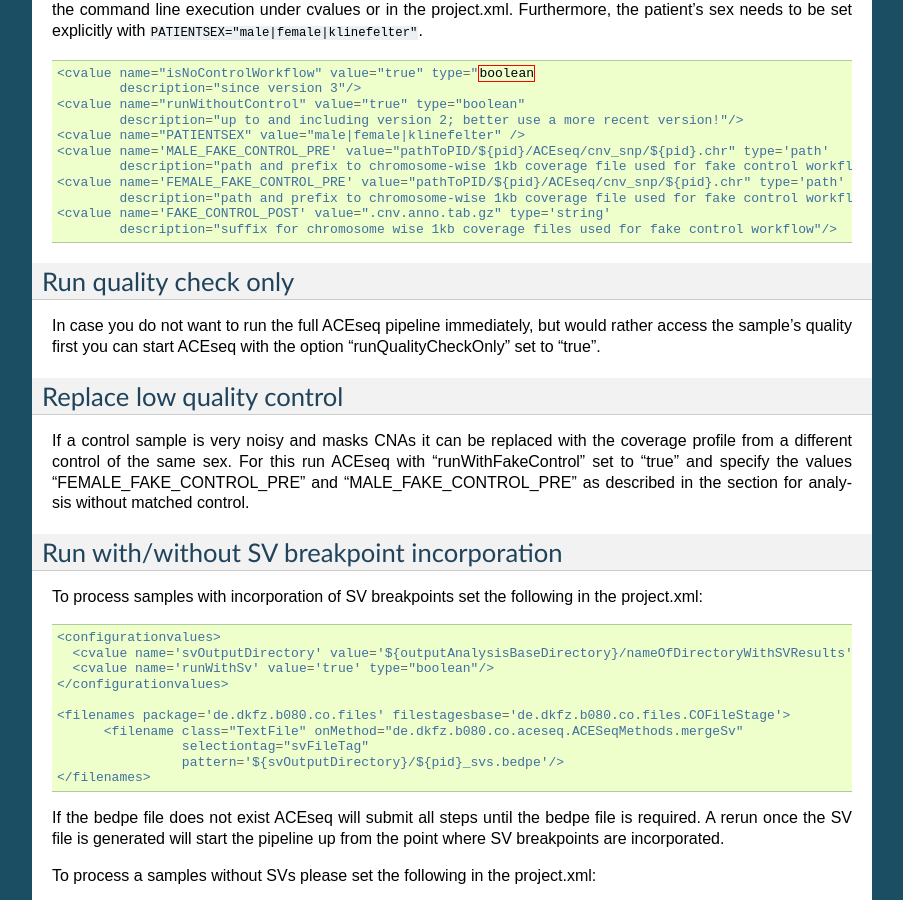
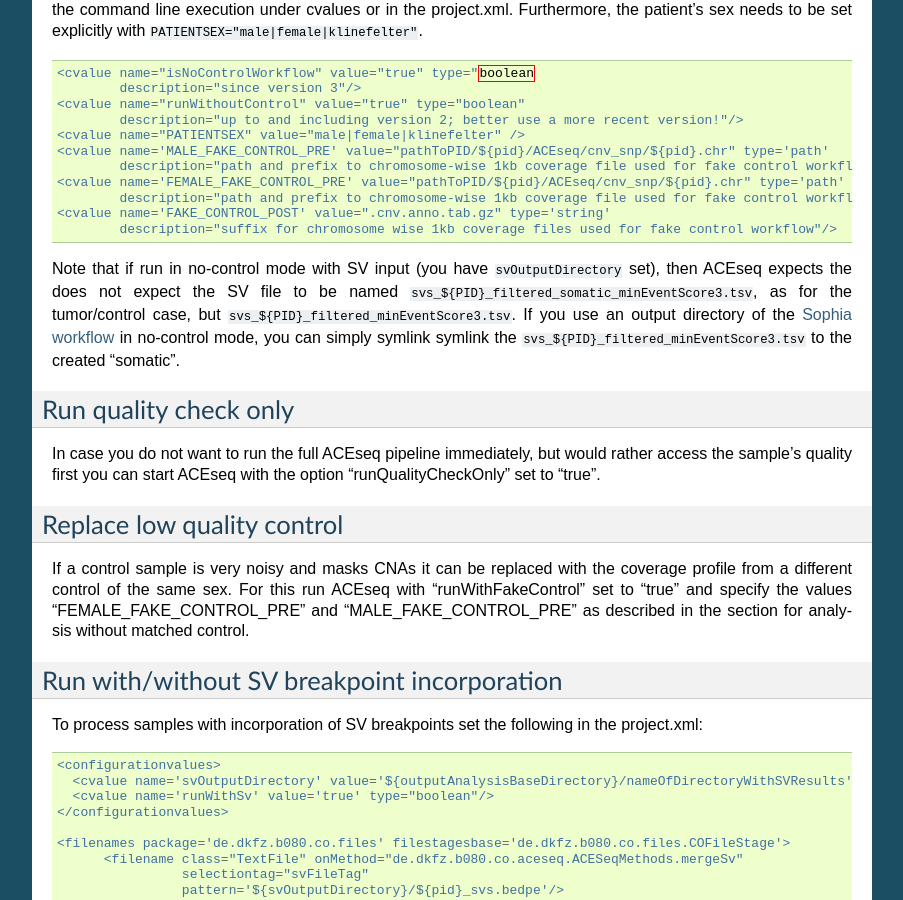
Before and after one commit to DKFZ-ODCF/ACEseqWorkflow, a Sphinx documentation site: the page built from documentation/source/alternativeRunningModes.rst, in a window 1280 px wide and 900 px high, scrolled down 970 px. Shown: the whole window, without its empty margins (198-1101 px from the left). Built offline with Sphinx 7.4.7, drawn with Linux system fonts in a browser that asks for light colours; formulas are drawn with MathJax 3.

Commit message:
Added info about SV file name to docs.

```diff
--- a/documentation/source/alternativeRunningModes.rst
+++ b/documentation/source/alternativeRunningModes.rst
@@ -32,7 +32,7 @@
 The fake control files should thus be located at ``${*_FAKE_CONTROL_PRE}${chromosome}${FAKE_CONTROL_POST}``.
 Each file should be a gzip-compressed TSV with a commented (``#``) header:
 
-.. code-block:: tsv
+::
 
     #chr    pos     end     normal  tumor   map
 
@@ -74,7 +74,7 @@
      <cvalue name='FAKE_CONTROL_POST' value=".cnv.anno.tab.gz" type='string'
              description="suffix for chromosome wise 1kb coverage files used for fake control workflow"/>
 
-
+Note that if run in no-control mode with SV input (you have ``svOutputDirectory`` set), then ACEseq expects the does not expect the SV file to be named ``svs_${PID}_filtered_somatic_minEventScore3.tsv``, as for the tumor/control case, but ``svs_${PID}_filtered_minEventScore3.tsv``. If you use an output directory of the `Sophia workflow <https://github.com/DKFZ-ODCF/SophiaWorkflow>`_ in no-control mode, you can simply symlink symlink the ``svs_${PID}_filtered_minEventScore3.tsv`` to the created "somatic".
 
 Run quality check only
 ^^^^^^^^^^^^^^^^^^^^^^^
```
